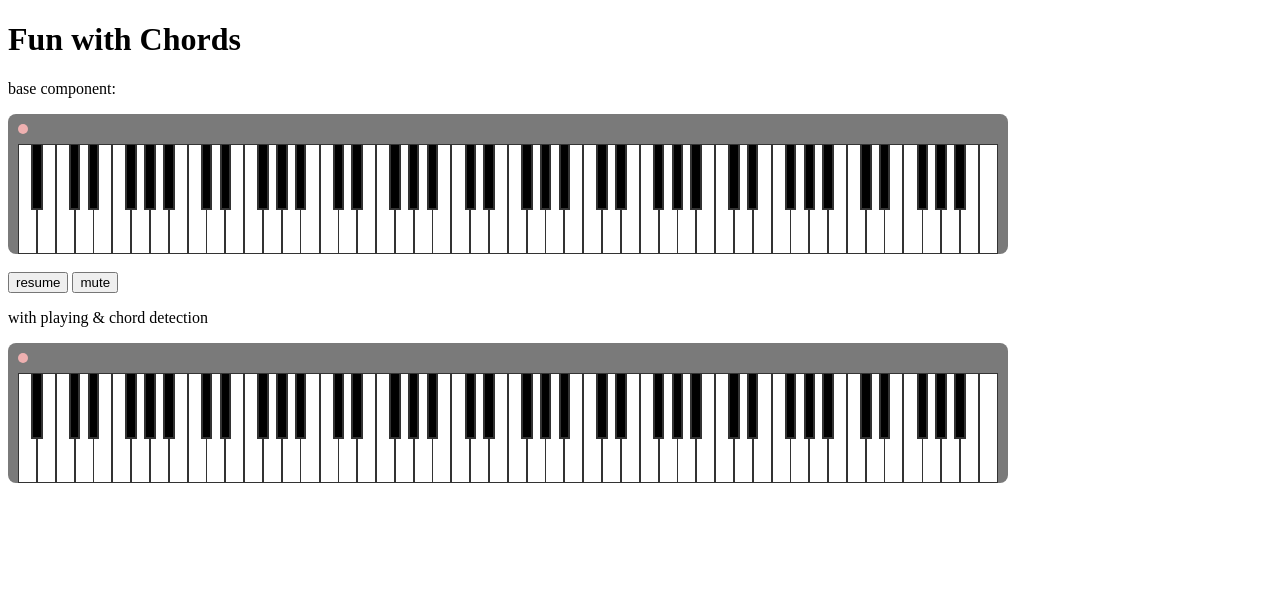
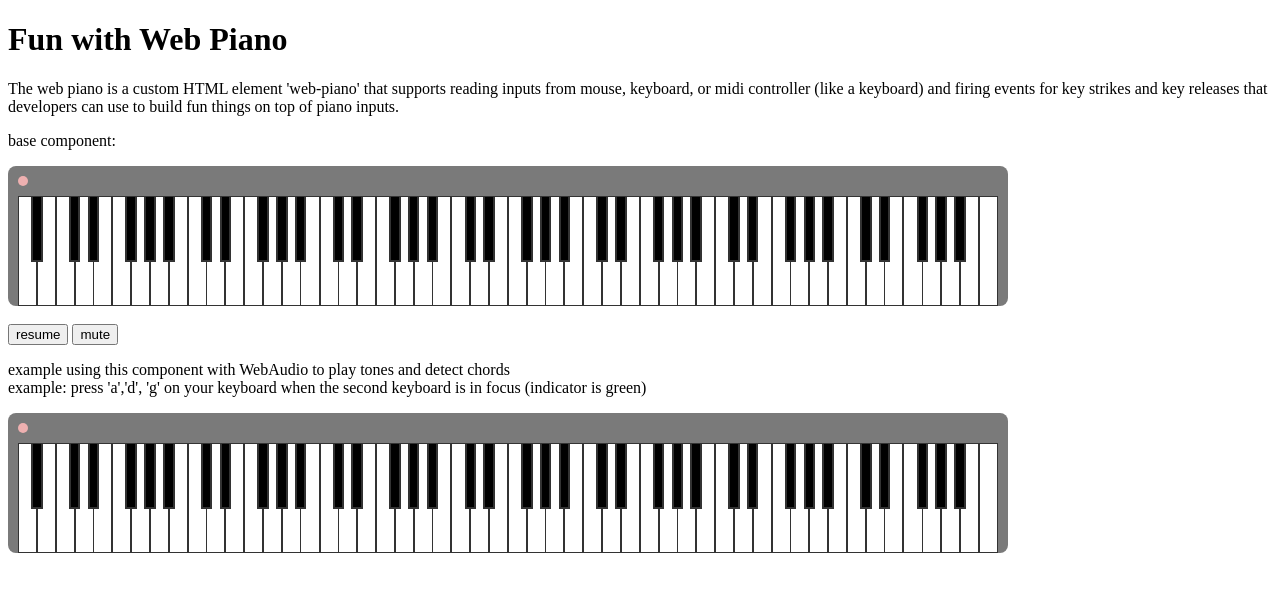
Before and after one commit to japet/FunWithChords, a plain HTML site: page index.html in a window 1280 px wide. Drawn offline with Linux system fonts and the light colour scheme.

Commit message:
Update index.html
added some information around the examples to explain webPiano better.

```diff
--- a/index.html
+++ b/index.html
@@ -7,19 +7,24 @@
 <html>
 	<head>
     <link rel="stylesheet" href="styles.css">
-		<title>Fun with Chords</title>
+		<title>webPiano examples</title>
   	</head>
 
     <h1>
-      Fun with Chords
+      Fun with Web Piano
     </h1>
-
+    <p>
+      The web piano is a custom HTML element 'web-piano' that supports reading inputs from mouse, keyboard, or midi controller (like a keyboard) and firing events for key strikes and key releases that developers can use to build fun things on top of piano inputs.
+    </p>
     <p>base component:</p>
-    <web-piano id="piano2"></web-piano>
+    <web-piano id="piano0"></web-piano>
     <br>
     <button onclick="play()">resume</button>
     <button onclick="pause()">mute</button>
-    <p>with playing & chord detection</p>
+    <p>
+      example using this component with WebAudio to play tones and detect chords <br>
+      example: press 'a','d', 'g' on your keyboard when the second keyboard is in focus (indicator is green)
+    </p>
     <web-piano id="piano1"></web-piano>
 
     <div id="noteBox"></div>
```
